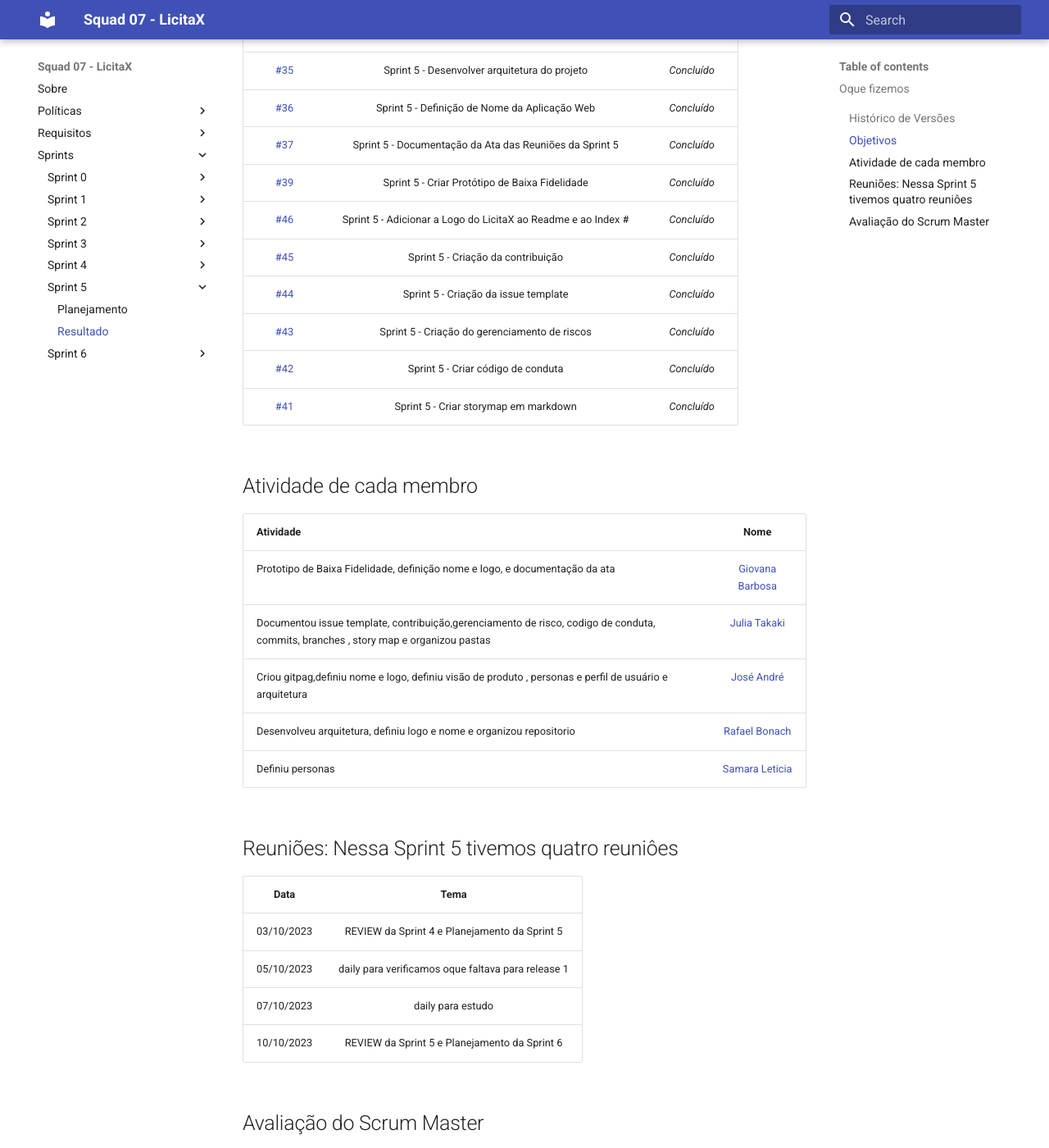
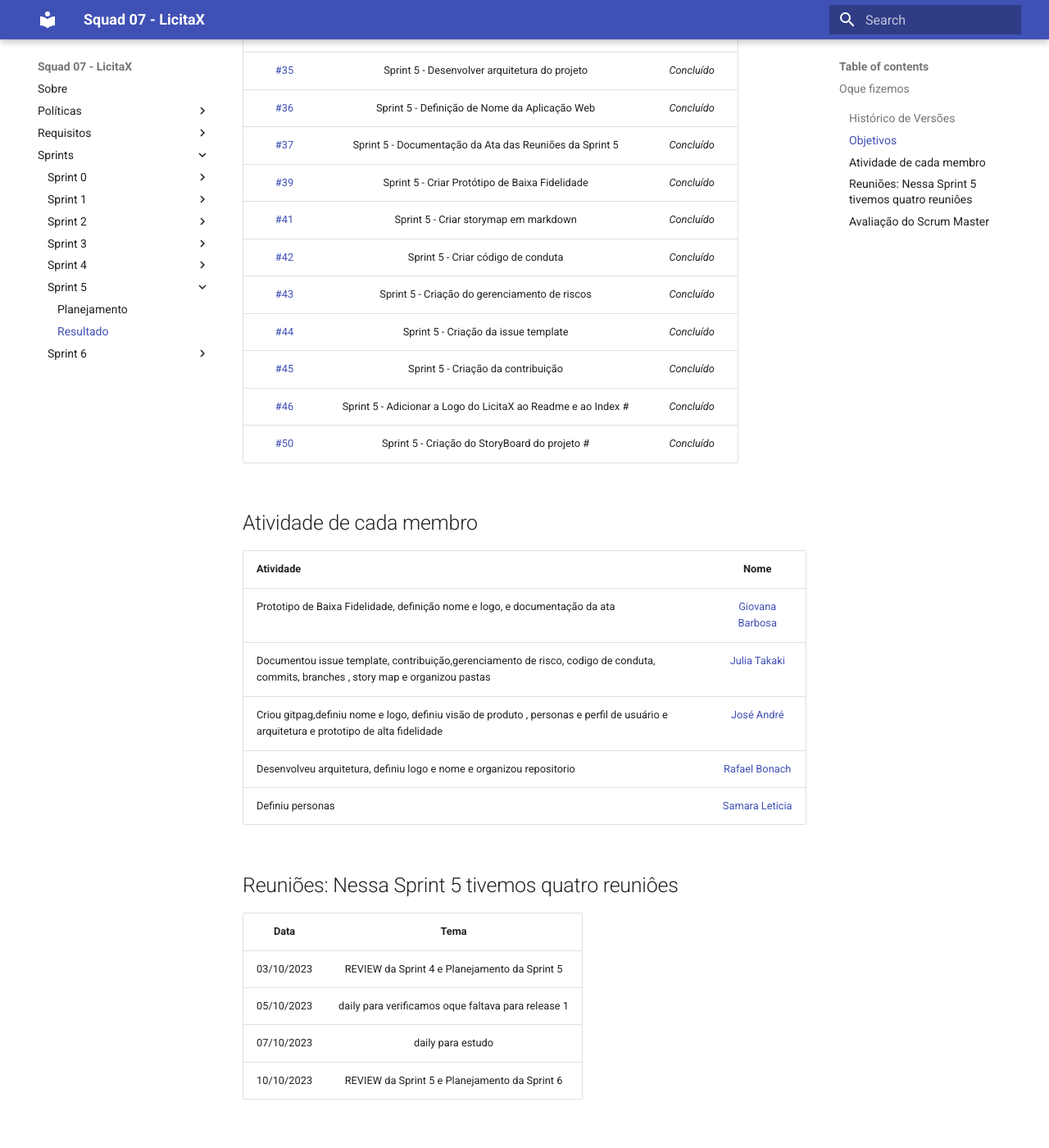
Before and after one commit to unb-mds/2023-2-Squad07, an MkDocs documentation site: the page built from docs/sprints/sprint05/resultado.md, in a window 1280 px wide and 1400 px high, scrolled down 979 px. Shown: the whole window at 82% size. Built offline with MkDocs 1.6.1 and Material for MkDocs 9.7.7, drawn with Linux system fonts in a browser that asks for light colours.

Commit message:
:pencil: sprint6-planejamento

```diff
--- a/docs/sprints/sprint05/resultado.md
+++ b/docs/sprints/sprint05/resultado.md
@@ -28,12 +28,16 @@
 | [#36](https://github.com/unb-mds/2023-2-Squad07/issues/36) |  Sprint 5 -  Definição de Nome da Aplicação Web|_Concluído_|
 | [#37](https://github.com/unb-mds/2023-2-Squad07/issues/37) |  Sprint 5 - Documentação da Ata das Reuniões da Sprint 5 |_Concluído_ |
 | [#39](https://github.com/unb-mds/2023-2-Squad07/issues/39) |  Sprint 5 - Criar Protótipo de Baixa Fidelidade |_Concluído_ |
+| [#41](https://github.com/unb-mds/2023-2-Squad07/issues/41) |  Sprint 5 -  Criar storymap em markdown |_Concluído_ |
+| [#42](https://github.com/unb-mds/2023-2-Squad07/issues/42) |  Sprint 5 - Criar código de conduta |_Concluído_ |
+| [#43](https://github.com/unb-mds/2023-2-Squad07/issues/43) |  Sprint 5 -  Criação do gerenciamento de riscos |_Concluído_ |
+| [#44](https://github.com/unb-mds/2023-2-Squad07/issues/44 ) |  Sprint 5 - Criação da issue template |_Concluído_ |
+| [#45](https://github.com/unb-mds/2023-2-Squad07/issues/45) |  Sprint 5 - Criação da contribuição  |_Concluído_ |
 | [#46](https://github.com/unb-mds/2023-2-Squad07/issues/46) |  Sprint 5 -  Adicionar a Logo do LicitaX ao Readme e ao Index #|_Concluído_ |
-| [#45](https://github.com/unb-mds/2023-2-Squad07/issues/45) |  Sprint 5 - Criação da contribuição  |_Concluído_ |
-| [#44](https://github.com/unb-mds/2023-2-Squad07/issues/44 ) |  Sprint 5 - Criação da issue template |_Concluído_ |
-| [#43](https://github.com/unb-mds/2023-2-Squad07/issues/43) |  Sprint 5 -  Criação do gerenciamento de riscos |_Concluído_ |
-| [#42](https://github.com/unb-mds/2023-2-Squad07/issues/42) |  Sprint 5 - Criar código de conduta |_Concluído_ |
-| [#41](https://github.com/unb-mds/2023-2-Squad07/issues/41) |  Sprint 5 -  Criar storymap em markdown |_Concluído_ |
+| [#50](https://github.com/unb-mds/2023-2-Squad07/issues/50) |  Sprint 5 -  Criação do StoryBoard do projeto #|_Concluído_ |
+
+
+
 
 
 
@@ -44,7 +48,7 @@
 | ------------- | :-------------------------------------------------------------------------------------------------------------------------------------------------------: |
 | Prototipo de Baixa Fidelidade, definição nome e logo, e documentação da ata |                                                    [Giovana Barbosa ](https://github.com/gio221)                                                    |
 | Documentou issue template, contribuição,gerenciamento de risco, codigo de conduta, commits, branches , story map  e organizou pastas |                                                    [Julia Takaki](https://github.com/juliatakaki)                                                    |
-|Criou gitpag,definiu nome e logo, definiu visão de produto , personas e perfil de usuário e arquitetura   |                [José André](https://github.com/joseandre25)                                                     |
+|Criou gitpag,definiu nome e logo, definiu visão de produto , personas e perfil de usuário e arquitetura e prototipo de alta fidelidade  |                [José André](https://github.com/joseandre25)                                                     |
 | Desenvolveu arquitetura, definiu logo e nome e organizou repositorio  |                                                    [Rafael Bonach](https://github.com/RafaBonach)                                                    |
 |Definiu personas   |                                                    [Samara Leticia](https://github.com/samarawwleticia)                                                    |
 
```
Also changed, not shown: docs/sprints/sprint05/planejamento.md (+1 -0 lines), docs/sprints/sprint06/planejamento.md (+1 -1 lines).
